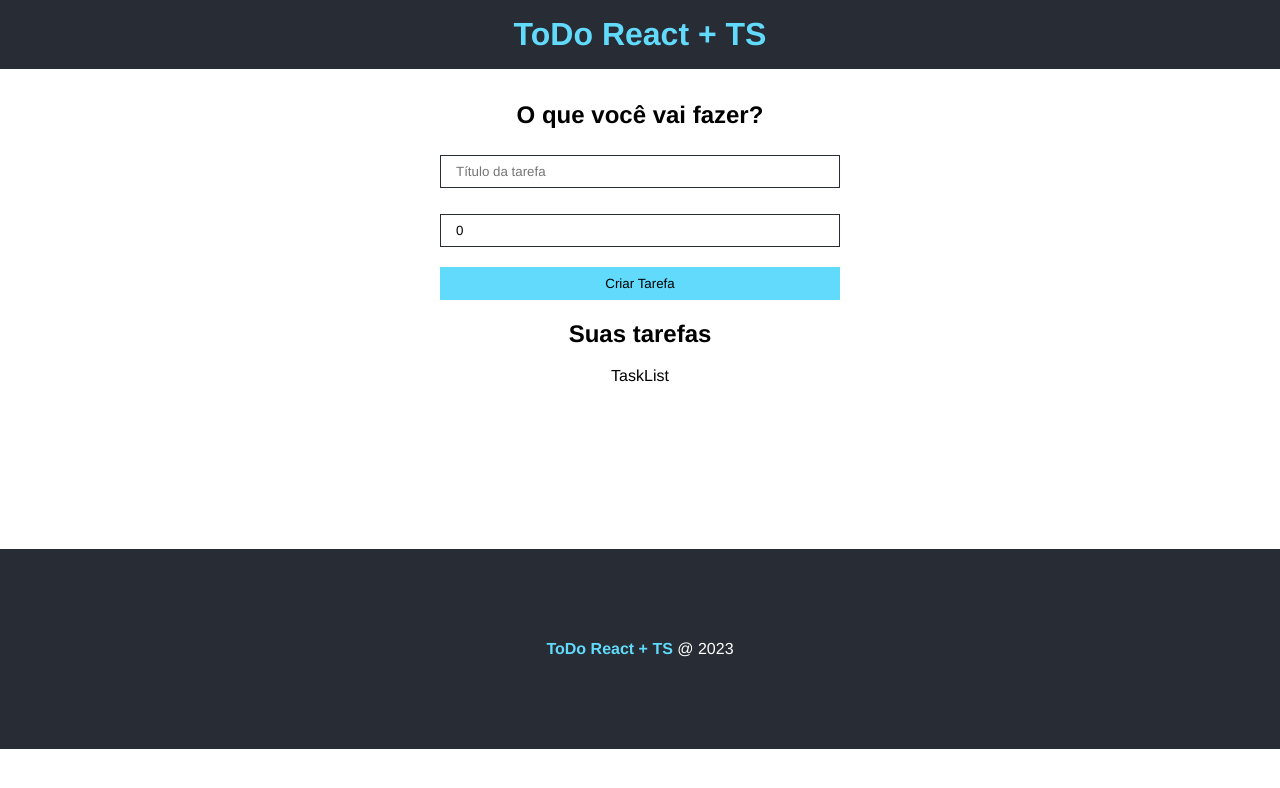
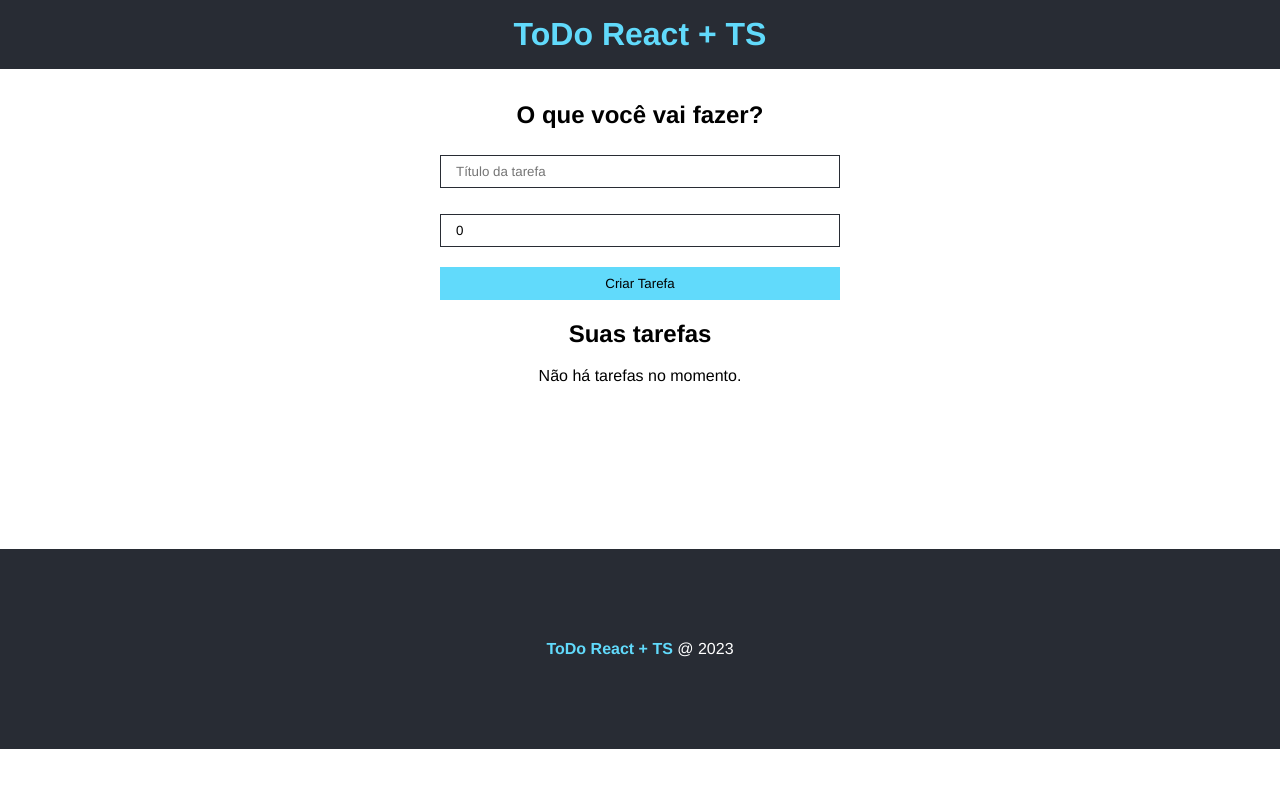
Before and after one commit to AllanC12/ToDoList_react_ts, a React (Create React App) app: page / in a window 1280 px wide. Shown: the top 788 px of the page. Built offline with nearby package versions, Linux system fonts and the light colour scheme.

Commit message:
iniciando estrutura da lista de tasks a ser exibida

```diff
--- a/src/App.tsx
+++ b/src/App.tsx
@@ -26,7 +26,7 @@ function App() {
           </div>
           <div>
              <h2>Suas tarefas</h2>
-             <TaskList/>
+             <TaskList taskList={taskList}/>
           </div>
        </main>
       <Footer/>
--- a/src/components/TaskForm.tsx
+++ b/src/components/TaskForm.tsx
@@ -8,7 +8,7 @@ import { ITask } from "../interface/Task";
 interface Props {
   btnText: string;
   taskList: ITask[];
-  setTaskList: React.Dispatch<React.SetStateAction<ITask[]>>;
+  setTaskList?: React.Dispatch<React.SetStateAction<ITask[]>>;
 }
 
 const TaskForm = ({ btnText, taskList, setTaskList }: Props) => {
@@ -28,12 +28,12 @@ const TaskForm = ({ btnText, taskList, setTaskList }: Props) => {
     e.preventDefault();
     const id = Math.floor(Math.random() * 1000);
     const newTask: ITask = { id, title, difficulty };
-    setTaskList([...taskList, newTask]);
+    setTaskList!([...taskList, newTask]);
     setTitle('')
     setDifficulty(0)
 
-    console.log(taskList)
   };
+  console.log(taskList)
 
   return (
     <form onSubmit={handleAddTask} className={styles.form}>
--- a/src/components/TaskList.tsx
+++ b/src/components/TaskList.tsx
@@ -1,10 +1,30 @@
 import React from 'react'
 
-type Props = {}
+//Interface
+import { ITask } from '../interface/Task'
 
-const TaskList = (props: Props) => {
+//CSS
+import styles from './TaskList.module.css'
+
+interface Props {
+  taskList: ITask[]
+}
+
+const TaskList = ({taskList}: Props) => {
   return (
-    <div>TaskList</div>
+     <>
+        {taskList.length > 0 ?(
+          taskList.map(task=> (
+            <div key={task.id}>
+              <div>
+                 {task.title}
+              </div>
+            </div>
+          ))
+        ):(
+          <p>Não há tarefas no momento.</p>
+        )}
+     </>
   )
 }
 
```
Also changed, not shown: src/components/TaskList.module.css (added).
